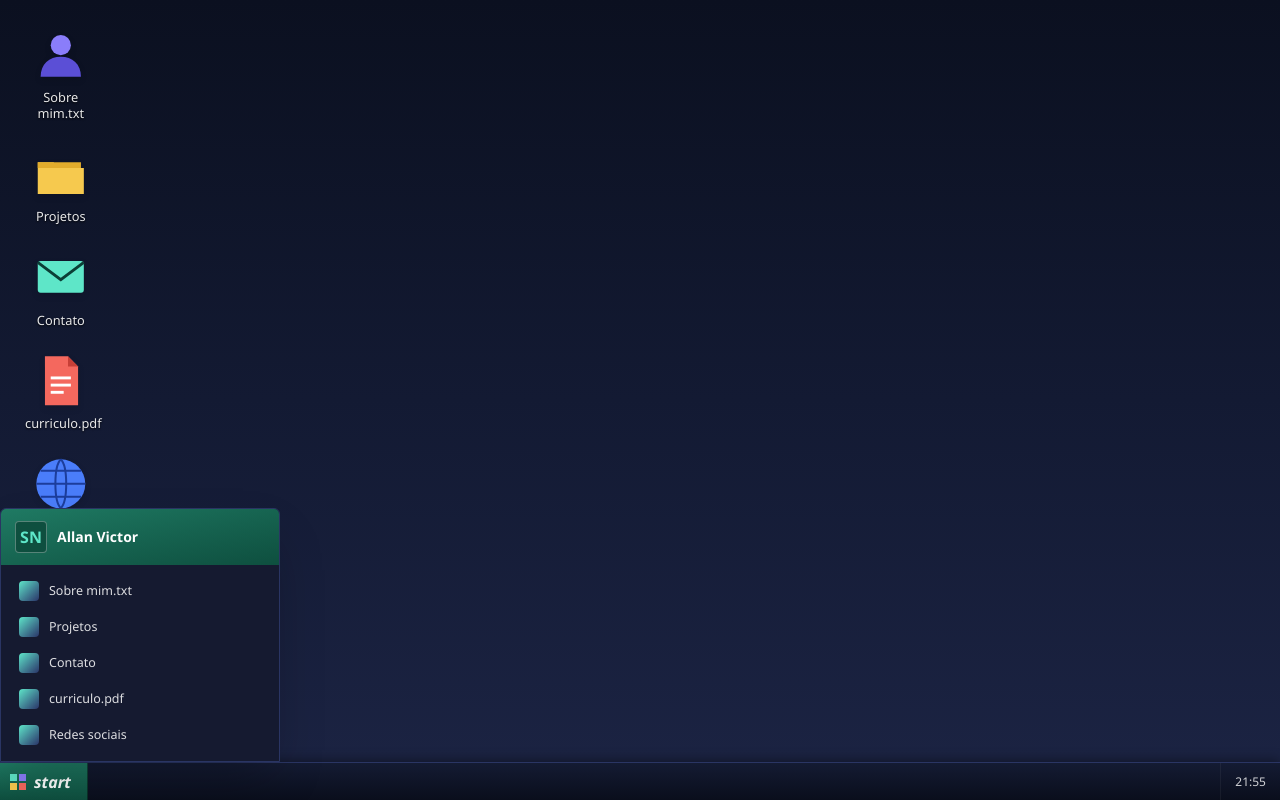
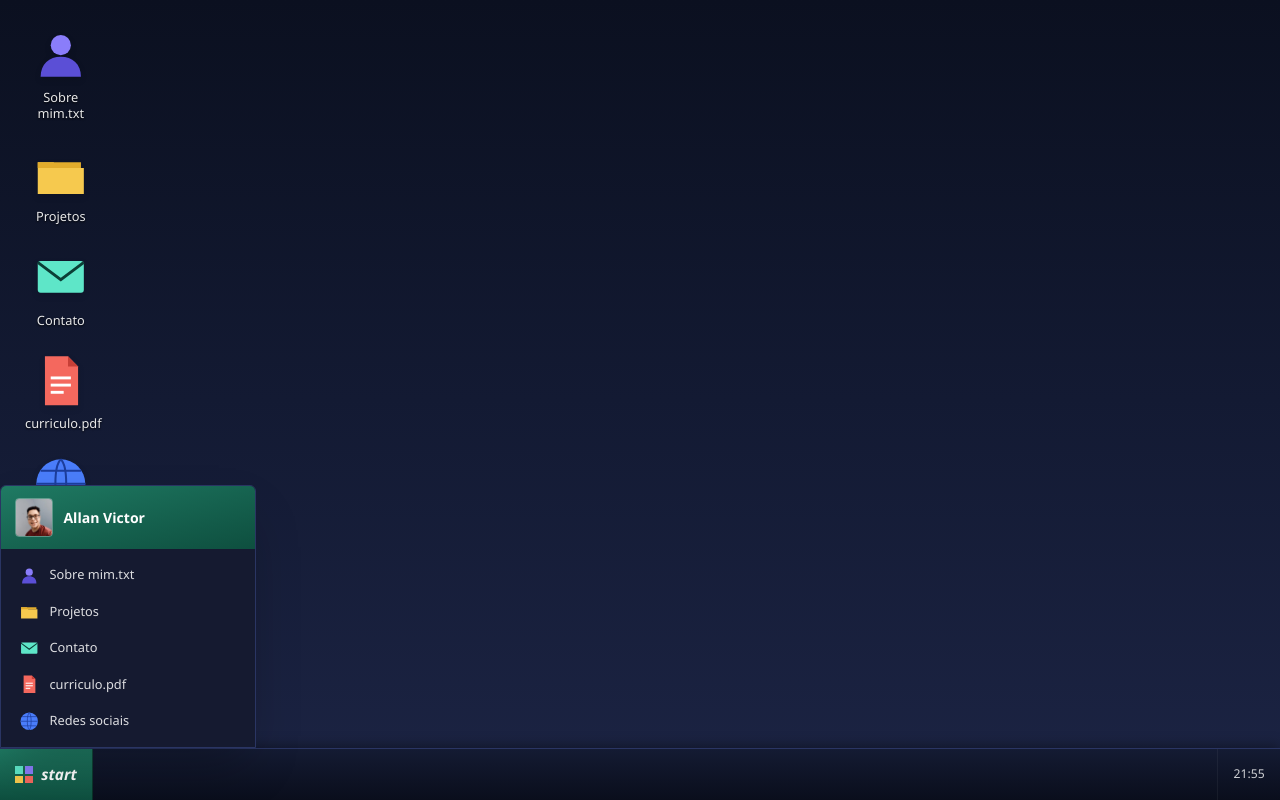
Before and after one commit to Nall99/portfolio, an Angular app: page / in a window 1280 px wide. Both pictures are taken after a click on the button "start". Built offline with nearby package versions, Linux system fonts and the light colour scheme.

Commit message:
Refactor code structure for improved readability and maintainability

```diff
--- a/src/app/core/services/window-service.ts
+++ b/src/app/core/services/window-service.ts
@@ -6,7 +6,7 @@ const REGISTRY: WindowConfig[] = [
   { id: 'projetos', title: 'Projetos', icon: 'folder', defaultPosition: { x: 190, y: 90 }, defaultSize: { width: 600, height: 460 } },
   { id: 'contato', title: 'Contato', icon: 'mail', defaultPosition: { x: 250, y: 110 }, defaultSize: { width: 420, height: 440 } },
   { id: 'curriculo', title: 'curriculo.pdf', icon: 'file', defaultPosition: { x: 310, y: 80 }, defaultSize: { width: 460, height: 250 } },
-  { id: 'redes-sociais', title: 'Redes sociais', icon: 'globe', defaultPosition: { x: 370, y: 130 }, defaultSize: { width: 400, height: 420 } },
+  { id: 'redes-sociais', title: 'Redes sociais', icon: 'globe', defaultPosition: { x: 370, y: 130 }, defaultSize: { width: 400, height: 245 } },
 ];
 
 @Service()
--- a/src/app/desktop/taskbar/taskbar.html
+++ b/src/app/desktop/taskbar/taskbar.html
@@ -1,20 +1,29 @@
 <!-- Menu Iniciar -->
 @if (isStartOpen()) {
-  <div class="fixed bottom-[38px] left-0 z-[200] w-[280px] overflow-hidden rounded-t-md border border-taskbar-border bg-[#151a30] shadow-2xl">
-    <div class="flex items-center gap-2.5 bg-gradient-to-br from-start-1 to-start-2 px-3.5 py-3 text-white">
-      <div class="flex h-8 w-8 items-center justify-center rounded border border-white/30 bg-start-2 font-extrabold text-accent">
-        SN
-      </div>
-      <strong class="text-sm">Allan Victor</strong>
+  <div
+    class="fixed left-0 z-[200] w-[clamp(240px,20vw,340px)] overflow-hidden rounded-t-md border border-taskbar-border bg-[#151a30] shadow-2xl"
+    [style.bottom]="'var(--taskbar-h)'"
+  >
+    <div
+      class="flex items-center gap-2.5 bg-gradient-to-br from-start-1 to-start-2 px-3.5 py-3 text-white"
+    >
+      <img
+        src="/images/avatar.png"
+        alt="Foto de Allan Victor"
+        class="h-[clamp(1.75rem,3vw,2.5rem)] w-[clamp(1.75rem,3vw,2.5rem)] flex-none rounded border border-white/30 object-cover"
+      />
+      <strong class="text-[clamp(12px,1.1vw,15px)]">Allan Victor</strong>
     </div>
 
     <ul class="p-2">
       @for (win of windowService.windows(); track win.id) {
         <li
-          class="flex cursor-pointer items-center gap-2.5 rounded px-2.5 py-2 text-[12.5px] text-white/85 hover:bg-accent/15 hover:text-white"
+          class="flex cursor-pointer items-center gap-2.5 rounded px-2.5 py-2 text-[clamp(11px,1vw,14px)] text-white/85 hover:bg-accent/15 hover:text-white"
           (click)="onMenuItemClick(win.id)"
         >
-          <span class="h-5 w-5 flex-none rounded bg-gradient-to-br from-accent to-title-active-1"></span>
+          <span class="h-[clamp(1.125rem,1.6vw,1.5rem)] w-[clamp(1.125rem,1.6vw,1.5rem)] flex-none"
+            ><app-icon-glyph [key]="win.icon"
+          /></span>
           {{ win.title }}
         </li>
       }
@@ -23,34 +32,45 @@
 }
 
 <!-- Taskbar -->
-<div class="fixed inset-x-0 bottom-0 z-[100] flex h-[38px] items-stretch border-t border-taskbar-border bg-gradient-to-b from-taskbar-2 to-taskbar-1 shadow-[0_-2px_12px_rgba(0,0,0,.4)]">
+<div
+  class="fixed inset-x-0 bottom-0 z-[100] flex items-stretch border-t border-taskbar-border bg-gradient-to-b from-taskbar-2 to-taskbar-1 shadow-[0_-2px_12px_rgba(0,0,0,.4)]"
+  [style.height]="'var(--taskbar-h)'"
+>
   <button
-    class="flex items-center gap-2 border-r border-black/40 bg-gradient-to-b from-start-1 to-start-2 px-4 pl-2.5 font-extrabold italic text-white hover:brightness-110"
+    class="flex items-center gap-2 border-r border-black/40 bg-gradient-to-b from-start-1 to-start-2 px-[clamp(0.625rem,1.2vw,1.25rem)] font-extrabold italic text-white text-[clamp(13px,1.2vw,17px)] hover:brightness-110"
     (click)="toggleStart()"
   >
-    <span class="grid h-4 w-4 grid-cols-2 grid-rows-2 gap-0.5">
+    <span
+      class="grid h-[clamp(0.875rem,1.4vw,1.375rem)] w-[clamp(0.875rem,1.4vw,1.375rem)] grid-cols-2 grid-rows-2 gap-0.5"
+    >
       <span class="bg-accent"></span><span class="bg-[#8a7dfa]"></span>
       <span class="bg-[#f6c94e]"></span><span class="bg-[#f4685e]"></span>
     </span>
     start
   </button>
 
-  <div class="flex flex-1 items-center gap-1.5 overflow-x-auto px-2">
+  <div class="flex flex-1 items-center gap-0.4 overflow-x-auto ">
   @for (win of windowService.openWindows(); track win.id) {
     <button
-        class="h-7 max-w-[170px] flex-none truncate rounded border border-taskbar-border bg-gradient-to-b from-[#1c2242] to-[#12162c] px-2.5 text-xs text-white/80"
+      class="flex max-w-[clamp(140px,14vw,220px)] flex-none items-center self-stretch gap-1.5 truncate rounded border border-taskbar-border bg-gradient-to-b from-[#1c2242] to-[#12162c] px-[clamp(0.5rem,0.8vw,0.875rem)] text-[clamp(11px,0.95vw,14px)] text-white/80"
+
       [class.border-accent-dim]="windowService.activeWindowId() === win.id && !win.isMinimized"
       [class.from-title-active-1]="windowService.activeWindowId() === win.id && !win.isMinimized"
       [class.to-[#1a2044]]="windowService.activeWindowId() === win.id && !win.isMinimized"
       [class.text-white]="windowService.activeWindowId() === win.id && !win.isMinimized"
       (click)="onTaskClick(win.id)"
     >
-        {{ win.title }}
+      <span class="h-[clamp(0.875rem,1.4vw,1.25rem)] w-[clamp(0.875rem,1.4vw,1.25rem)] flex-none">
+        <app-icon-glyph [key]="win.icon" />
+      </span>
+      <span class="truncate">{{ win.title }}</span>
     </button>
   }
 </div>
 
-  <div class="flex items-center gap-2.5 border-l border-white/5 px-3.5 text-xs text-white/80">
+  <div
+    class="flex items-center gap-2.5 border-l border-white/5 px-[clamp(0.625rem,1.2vw,1.25rem)] text-[clamp(11px,0.95vw,14px)] text-white/80"
+  >
     <span>{{ clock() }}</span>
   </div>
 </div>
--- a/src/app/desktop/taskbar/taskbar.ts
+++ b/src/app/desktop/taskbar/taskbar.ts
@@ -1,11 +1,11 @@
 import { Component, inject, signal, DestroyRef, afterNextRender } from '@angular/core';
 import { WindowService } from '../../core/services/window-service';
 import { WindowId } from '../../core/models/window-model';
-import { Icon } from '../icon/icon';
+import { IconGlyph } from '../../shared/icon-glyph/icon-glyph';
 
 @Component({
   selector: 'app-taskbar',
-  imports: [Icon],
+  imports: [IconGlyph],
   templateUrl: './taskbar.html',
 })
 export class Taskbar {
--- a/src/app/desktop/window/window.html
+++ b/src/app/desktop/window/window.html
@@ -9,7 +9,7 @@
   [style.left.px]="0"
   [style.top.px]="0"
   [style.width]="win().isMaximized ? '100%' : win().size.width + 'px'"
-  [style.height]="win().isMaximized ? 'calc(100% - 38px)' : win().size.height + 'px'"
+  [style.height]="win().isMaximized ? 'calc(100% - var(--taskbar-h))' : win().size.height + 'px'"
   [style.z-index]="win().zIndex"
   (mousedown)="onFocus()"
   cdkDrag
--- a/src/app/windows/redes-sociais/redes-sociais.ts
+++ b/src/app/windows/redes-sociais/redes-sociais.ts
@@ -9,10 +9,8 @@ import { Rede } from '../../core/models/rede';
 })
 export class RedesSociais {
   protected redes: Rede[] = [
-    { nome: 'GitHub', handle: 'github.com/seuusuario', link: '#', cor: '#20233a' },
-    { nome: 'LinkedIn', handle: 'linkedin.com/in/seuusuario', link: '#', cor: '#0a66c2' },
-    { nome: 'Instagram', handle: '@seuusuario', link: '#', cor: '#e1306c' },
-    { nome: 'X / Twitter', handle: '@seuusuario', link: '#', cor: '#111111' },
-    { nome: 'Behance', handle: 'behance.net/seuusuario', link: '#', cor: '#1769ff' },
+    { nome: 'GitHub', handle: 'github.com/Nall99', link: 'https://github.com/Nall99', cor: '#20233a' },
+    { nome: 'LinkedIn', handle: 'linkedin.com/in/allan-victor-cb', link: 'https://www.linkedin.com/in/allan-victor-cb/', cor: '#0a66c2' },
+    { nome: 'Instagram', handle: '@seuusuario', link: '#', cor: '#e1306c' }
   ]
 }
--- a/src/app/windows/sobre-mim/sobre-mim.html
+++ b/src/app/windows/sobre-mim/sobre-mim.html
@@ -1,9 +1,9 @@
 <div class="flex items-center gap-4 mb-4">
-  <div
-    class="flex h-16 w-16 flex-none items-center justify-center rounded-lg bg-gradient-to-br from-title-active-1 to-accent font-extrabold text-white text-lg"
-  >
-    SN
-  </div>
+  <img
+    src="/images/avatar.png"
+    alt="Foto de Seu Nome Aqui"
+    class="h-16 w-16 flex-none rounded-lg border border-gray-300 object-cover"
+  />
   <div>
     <h2 class="text-base font-bold text-gray-900">Allan Victor</h2>
     <p class="text-xs uppercase tracking-wide text-gray-500">Desenvolvedor Back-end</p>
--- a/src/styles.css
+++ b/src/styles.css
@@ -26,3 +26,8 @@
   0% { transform: translateX(-100%); }
   100% { transform: translateX(280%); }
 }
+
+
+:root {
+  --taskbar-h: clamp(3.25rem, 6vh, 5rem); /* 52px até 80px */
+}
```
Also changed, not shown: public/images/avatar.png (added). Lines whose indentation alone changed are shown as unchanged.
